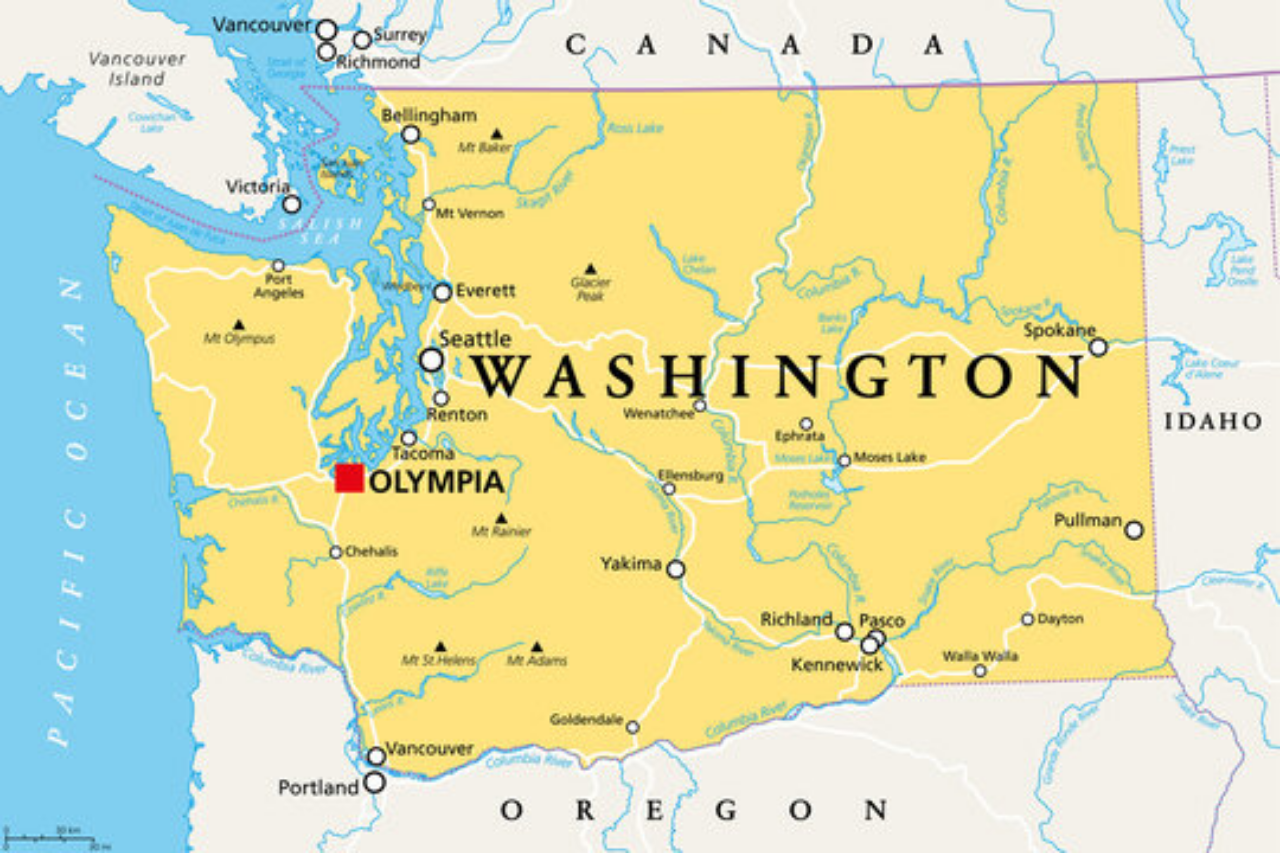
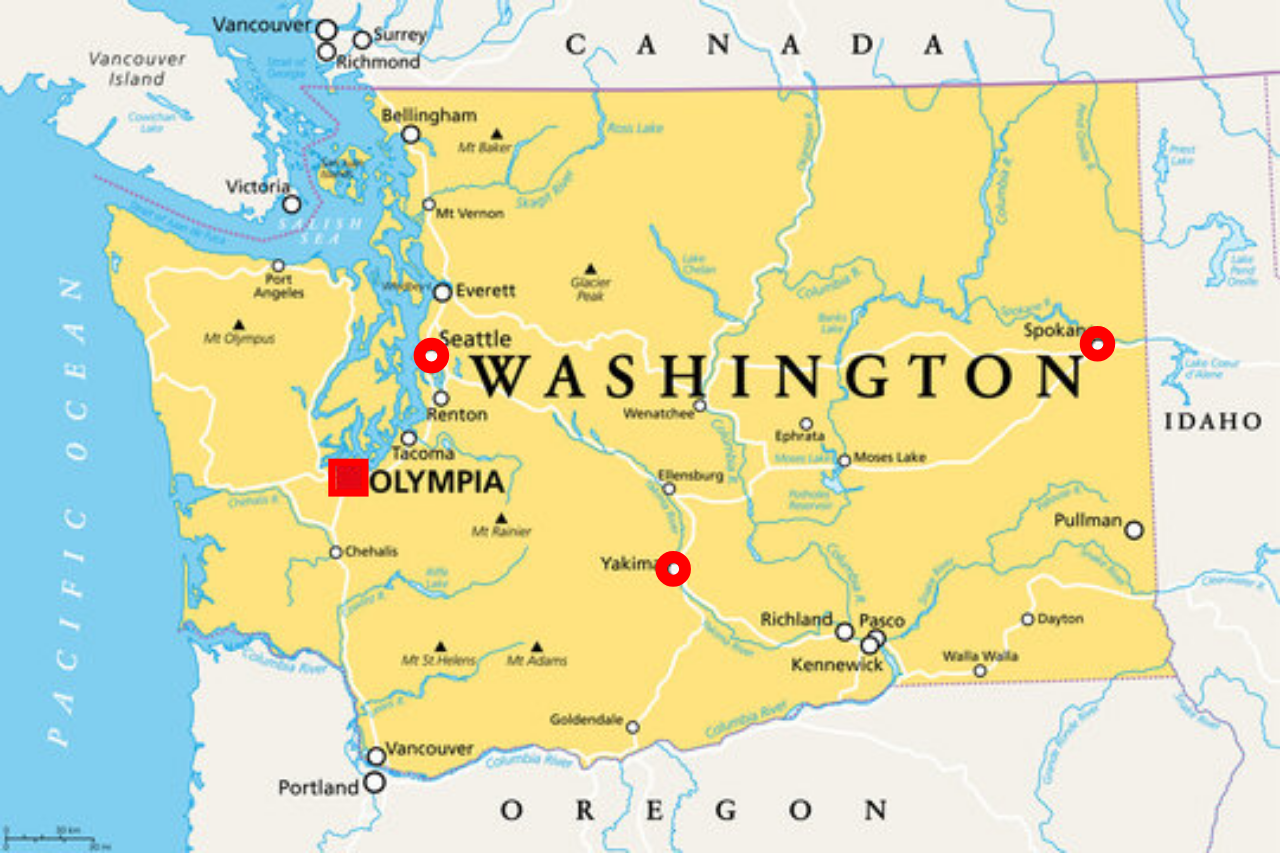
Before and after one commit to cccranna/dali-application, a React (Create React App) app: page / in a window 1280 px wide. Built offline with nearby package versions, Linux system fonts and the light colour scheme.

Commit message:
incorporated interactive buttons on map IMG

```diff
--- a/src/App.css
+++ b/src/App.css
@@ -1,8 +1,7 @@
-.washingtonMap{
+
+.washingtonMap img {
   width: 100%;
+  height: auto;
+  /* display: block; /* remove inline gap */
+  /* position: relative; if needed */
 }
-
-.washingtonMap img{
-  width: 100%;
-  height: auto; /*flexible stretch for map*/
-}
--- a/src/App.js
+++ b/src/App.js
@@ -1,27 +1,92 @@
 import stateImage from './images/washington-state-image.jpg';
-import './App.css';
-import React, {useState} from 'react';
-
+import React, { useState } from 'react';
 
 function App() {
-  const [region, setRegion] = useState(null); //designates which county user wants info about
-  const [info, setInfo] = useState(null); //filters information for popup window
-  const washMap = {
-    areas: [
-      { name: "Olympia", shape: "rect", coords: [140,194,154,207] }, //coordinates from IMG mapper tool
-      { name: "Spokane", shape: "circle", coords: [458,142,11] },
-      {name: "Seattle", shape: "circle", coords: [176,147,14]},
-      { name: "Yakima", shape: "circle", coords: [279,233,16]},
-    ],
-  }
+  const [info, setInfo] = useState(null);
 
+  const handleClick = (name) => {
+    setInfo(name);
+  };
+
+  const closeInfoPanel = () => {
+    setInfo(null);
+  };
 
   return (
-    <div className="washingtonMap">
+    <div style={{ position: 'relative', width: '100%' }}>
       <img
         src={stateImage}
         alt="Washington State Map"
+        style={{ width: '100%', display: 'block' }}
       />
+      <svg
+        style={{ position: 'absolute', top: 0, left: 0, width: '100%', height: '100%' }}
+        viewBox="0 0 540 360" // adjust these to your image's natural width and height
+      >
+        {/* Olympia (rect) */}
+        <rect
+          x={140}
+          y={195}
+          width={154 - 140}  // 14
+          height={207 - 194} // 13
+          fill="transparent"
+          stroke="red"
+          strokeWidth={3}
+          cursor="pointer"
+          onClick={() => handleClick('Olympia')}
+        />
+        {/* Spokane (circle) */}
+        <circle
+          cx={463}
+          cy={145}
+          r={5}
+          fill="transparent"
+          stroke="red"
+          strokeWidth={5}
+          cursor="pointer"
+          onClick={() => handleClick('Spokane')}
+        />
+        {/* Seattle (circle) */}
+        <circle
+          cx={182}
+          cy={150}
+          r={5}
+          fill="transparent"
+          stroke="red"
+          strokeWidth={5}
+          cursor="pointer"
+          onClick={() => handleClick('Seattle')}
+        />
+        {/* Yakima (circle) */}
+        <circle
+          cx={284}
+          cy={240}
+          r={5}
+          fill="transparent"
+          stroke="red"
+          strokeWidth={5}
+          cursor="pointer"
+          onClick={() => handleClick('Yakima')}
+        />
+      </svg>
+
+      {info && (
+        <div
+          style={{
+            position: 'absolute',
+            top: '10px',
+            left: '10px',
+            backgroundColor: 'white',
+            padding: '10px',
+            border: '1px solid #ccc',
+            boxShadow: '0 2px 6px rgba(0,0,0,0.15)',
+            zIndex: 10,
+          }}
+        >
+          <p>{info}</p>
+          <button onClick={closeInfoPanel}>Close</button>
+        </div>
+      )}
     </div>
   );
 }
```
Also changed, not shown: src/logo.svg (deleted).
